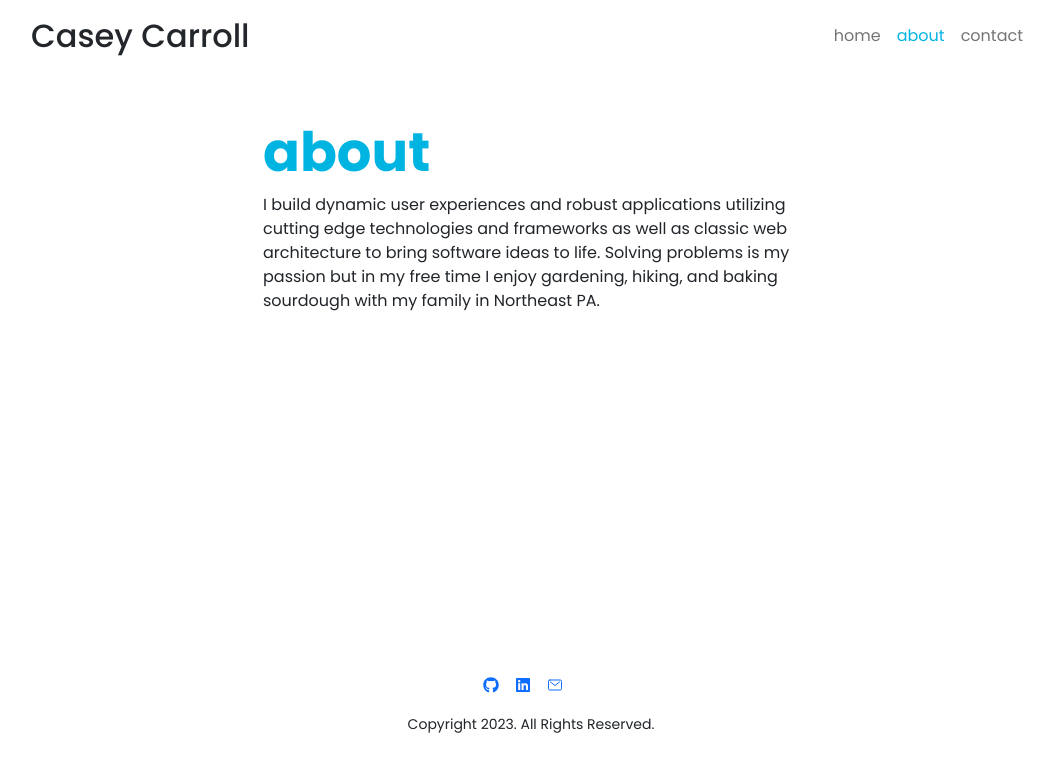
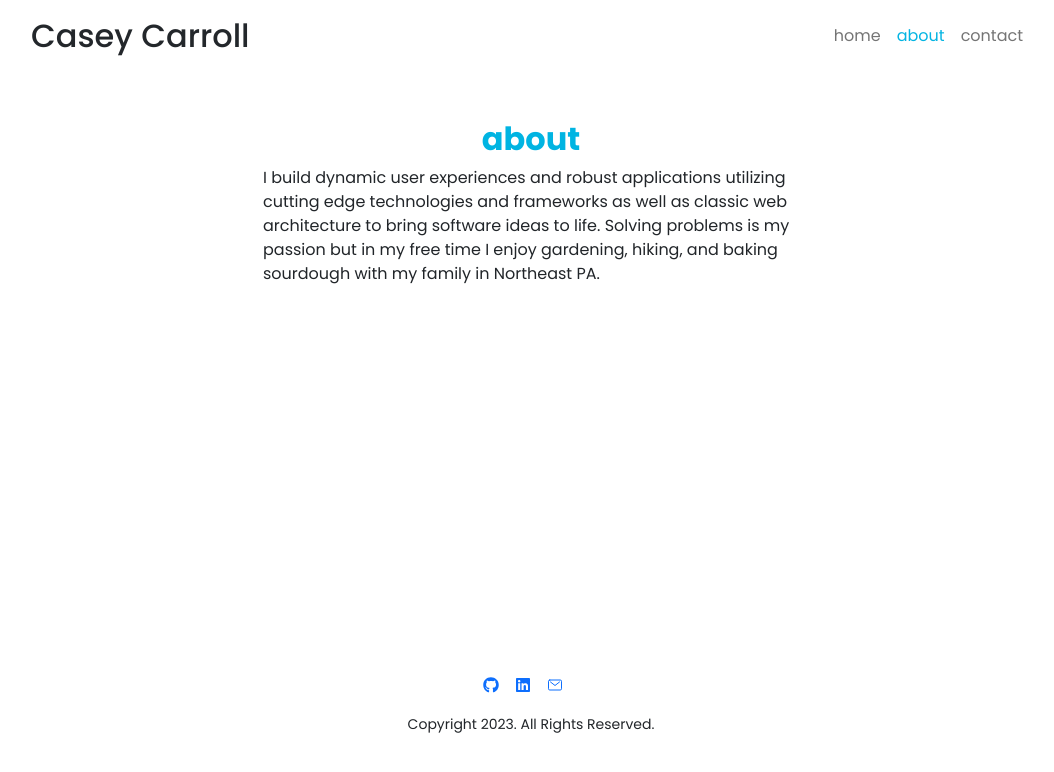
Before and after one commit to caseydean8/boot-react-portfolio, a React (Create React App) app: page /#/about in a window 1280 px wide. Shown: the top 772 px of the page, without its empty margins (109-1163 px from the left). Built offline with nearby package versions, Linux system fonts and the light colour scheme.

Commit message:
Layout changes

```diff
--- a/src/App.css
+++ b/src/App.css
@@ -57,9 +57,9 @@ button {
 }
 
 .contact-header {
+  text-align: center;
   color: var(--primary-blue);
   font-weight: 700;
-  font-size: 3.4rem;
 }
 
 .contact {
--- a/src/routes/ContactForm.js
+++ b/src/routes/ContactForm.js
@@ -89,7 +89,7 @@ class ContactForm extends React.Component {
           </>
         ) : (
           <>
-            <h1 className='contact-header'>contact</h1>
+            <h2 className='contact-header'>contact</h2>
             <form onSubmit={this.handleSubmit.bind(this)}>
               <div className='mb-3'>
                 <input
@@ -122,9 +122,9 @@ class ContactForm extends React.Component {
                 <span className='error-msg'>{this.state.errors['message']}</span>
               </div>
 
-              <div className='d-grid -2 d-sm-block'>
+              <div className='d-grid d-sm-block'>
                 <button
-                  className='btn submit-button'
+                  className='btn submit-button float-end'
                   type='submit'
                   value='Send'
                   disabled={this.state.submitted}
--- a/src/routes/about.js
+++ b/src/routes/about.js
@@ -3,7 +3,7 @@ import React from 'react';
 export default function About() {
   return (
     <div className='form-container container'>
-      <h1 className='contact-header'>about</h1>
+      <h2 className='contact-header'>about</h2>
       <p>
         I build dynamic user experiences and robust applications utilizing cutting edge technologies
         and frameworks as well as classic web architecture to bring software ideas to life. Solving
```
